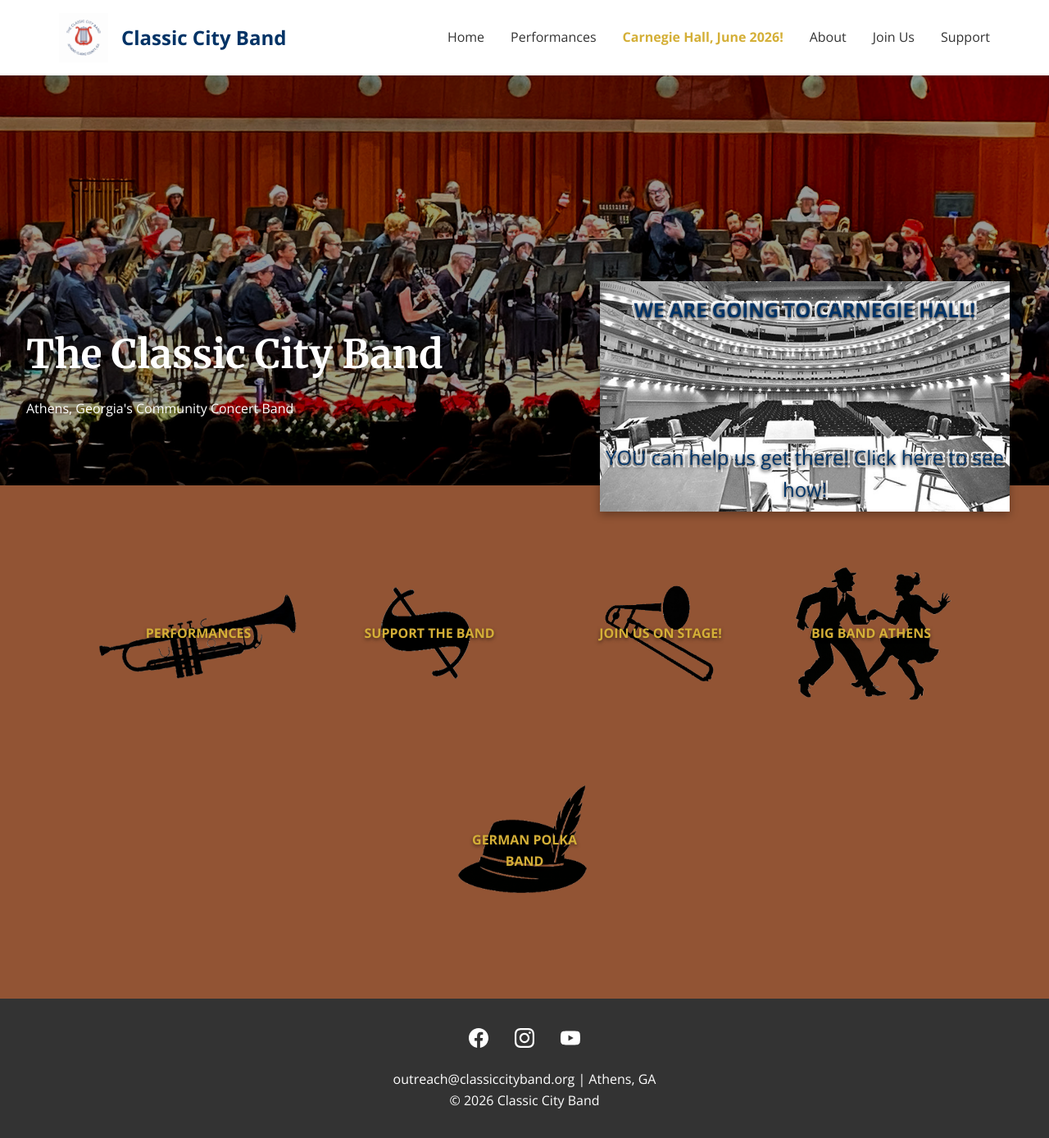
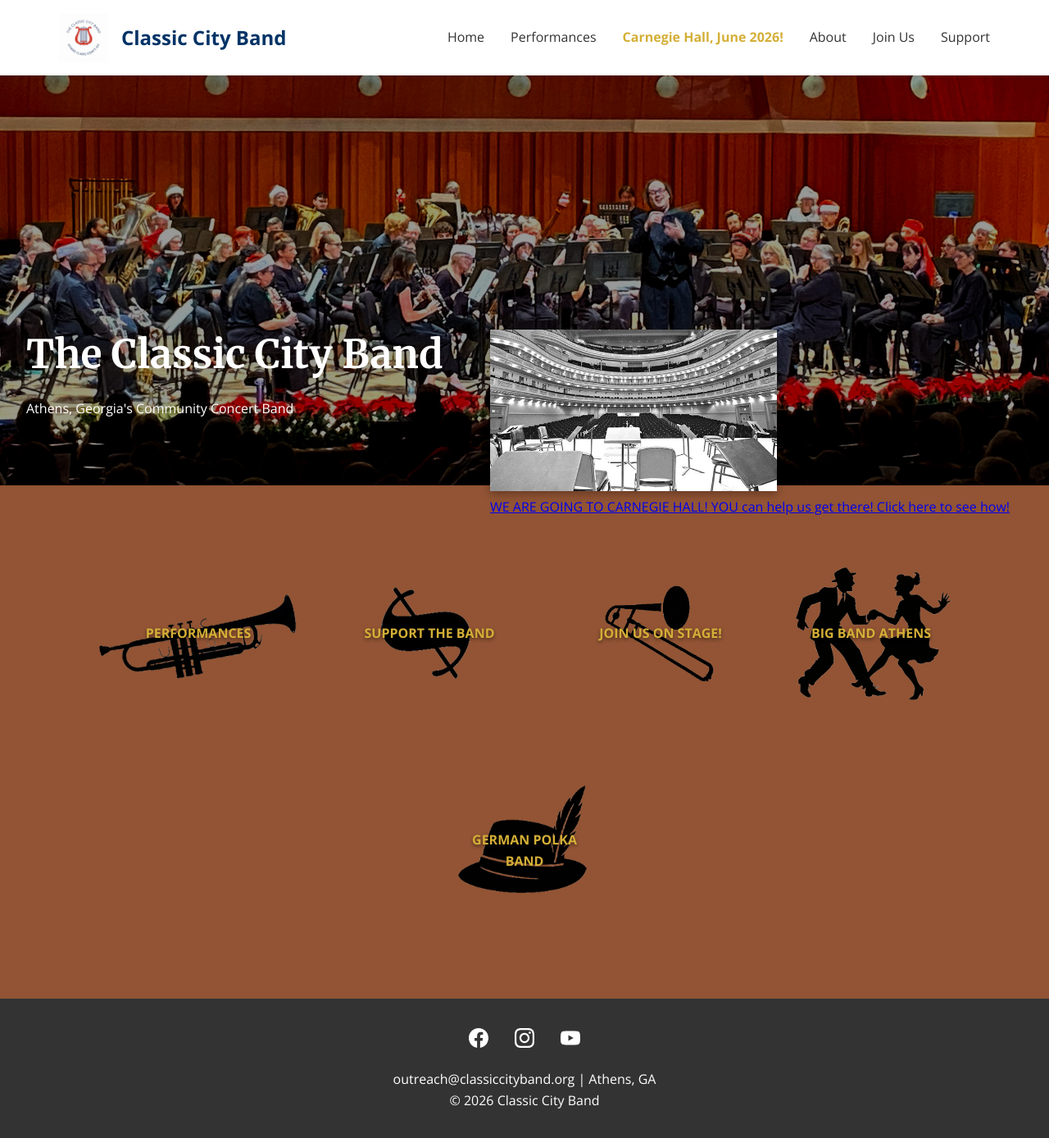
Before and after one commit to webmasterCCB/CCBwebsite, a Jekyll site: the page built from index.html, in a window 1280 px wide and 1388 px high. Shown: the whole window at 82% size. Built offline with Jekyll 4.4.1, drawn with Linux system fonts in a browser that asks for light colours.

Commit message:
Update style.css

```diff
--- a/assets/css/style.css
+++ b/assets/css/style.css
@@ -123,44 +123,9 @@ nav a:hover {
 }
 
 .hero .carnegie-badge img {
-  max-width: 500px;
+  max-width: 350px;
   height: auto;
   box-shadow: 0 4px 10px rgba(0,0,0,0.3);
-}
-
-.hero .carnegie-badge .badge-title {
-  position: absolute;
-  top: 1rem;
-  left: 50%;
-  transform: translateX(-50%);
-  font-size: 1.5rem;
-  font-weight: bold;
-  color: var(--primary-navy);
-  text-shadow:
-    0 2px 4px rgba(0,0,0,1),
-    -3px -3px 0 #fff,
-    3px -3px 0 #fff,
-    -3px 3px 0 #fff,
-    3px 3px 0 #fff;
-  width: 100%;
-  text-align: center;
-}
-
-.hero .carnegie-badge .badge-subtitle {
-  position: absolute;
-  bottom: 1rem;
-  left: 50%;
-  transform: translateX(-50%);
-  font-size: 1.5rem;
-  color: var(--primary-navy);
-  text-shadow:
-    0 2px 4px rgba(0,0,0,1),
-    -3px -3px 0 #fff,
-    3px -3px 0 #fff,
-    -3px 3px 0 #fff,
-    3px 3px 0 #fff;
-  width: 100%;
-  text-align: center;
 }
 
 .btn {
```
